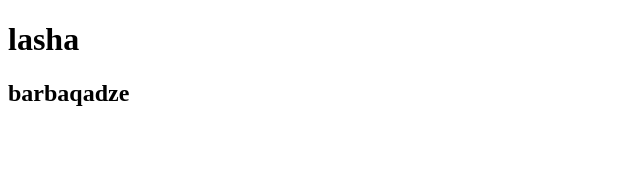
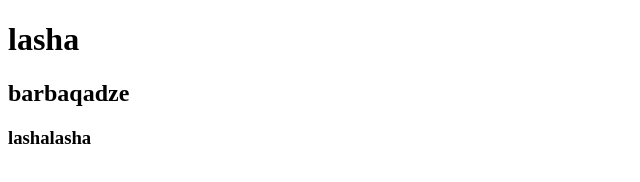
Before and after one commit to lbarbaqadze/website, a plain HTML site: page index.html in a window 1280 px wide. Shown: the whole page, without its empty margins (0-640 px from the left). Drawn offline with Linux system fonts and the light colour scheme.

Commit message:
add h3 tag

```diff
--- a/index.html
+++ b/index.html
@@ -9,6 +9,7 @@
 
     <h1>lasha</h1>
     <h2>barbaqadze</h2>
+    <h3>lashalasha</h3>
 
 
 </body>
```
